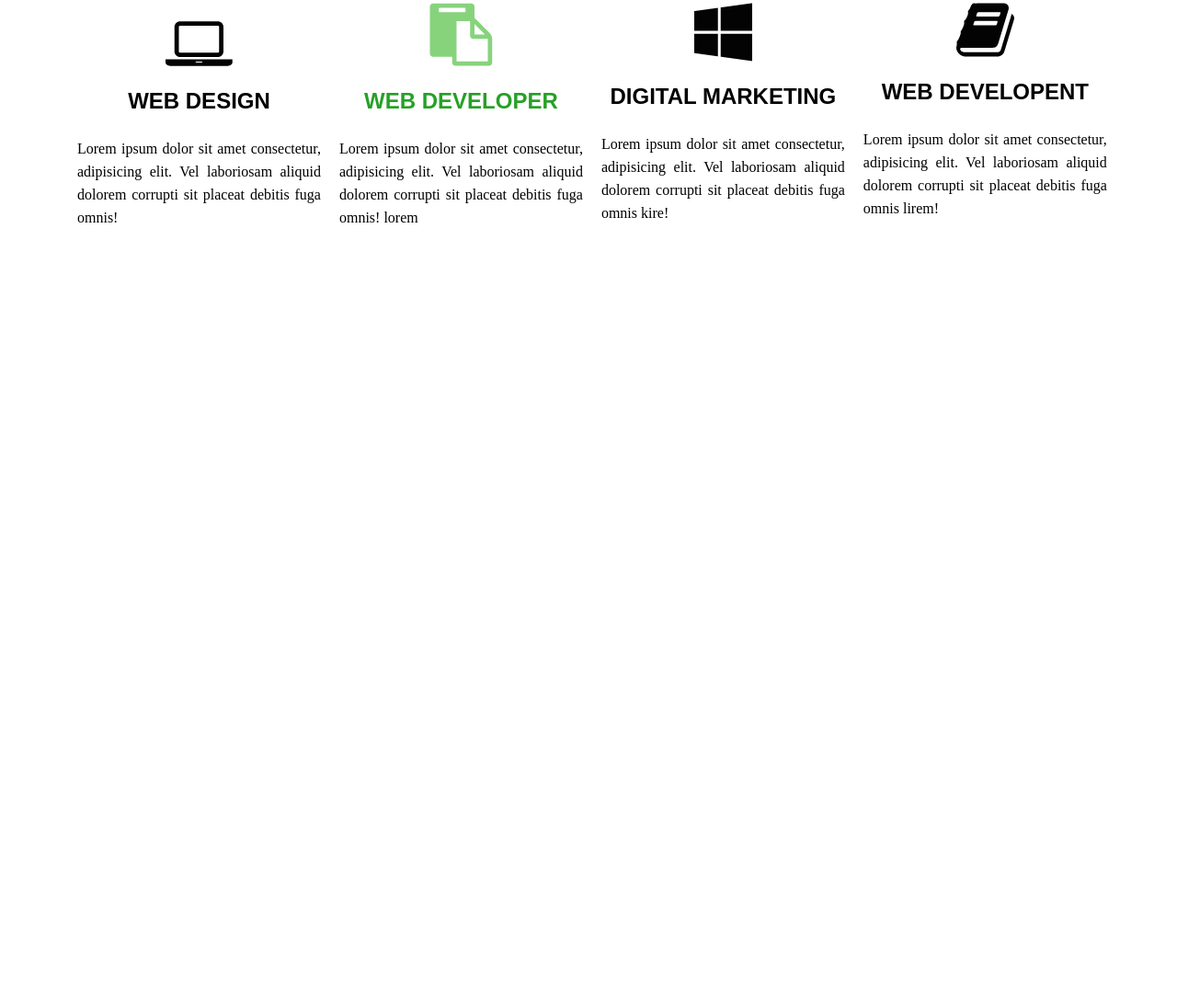
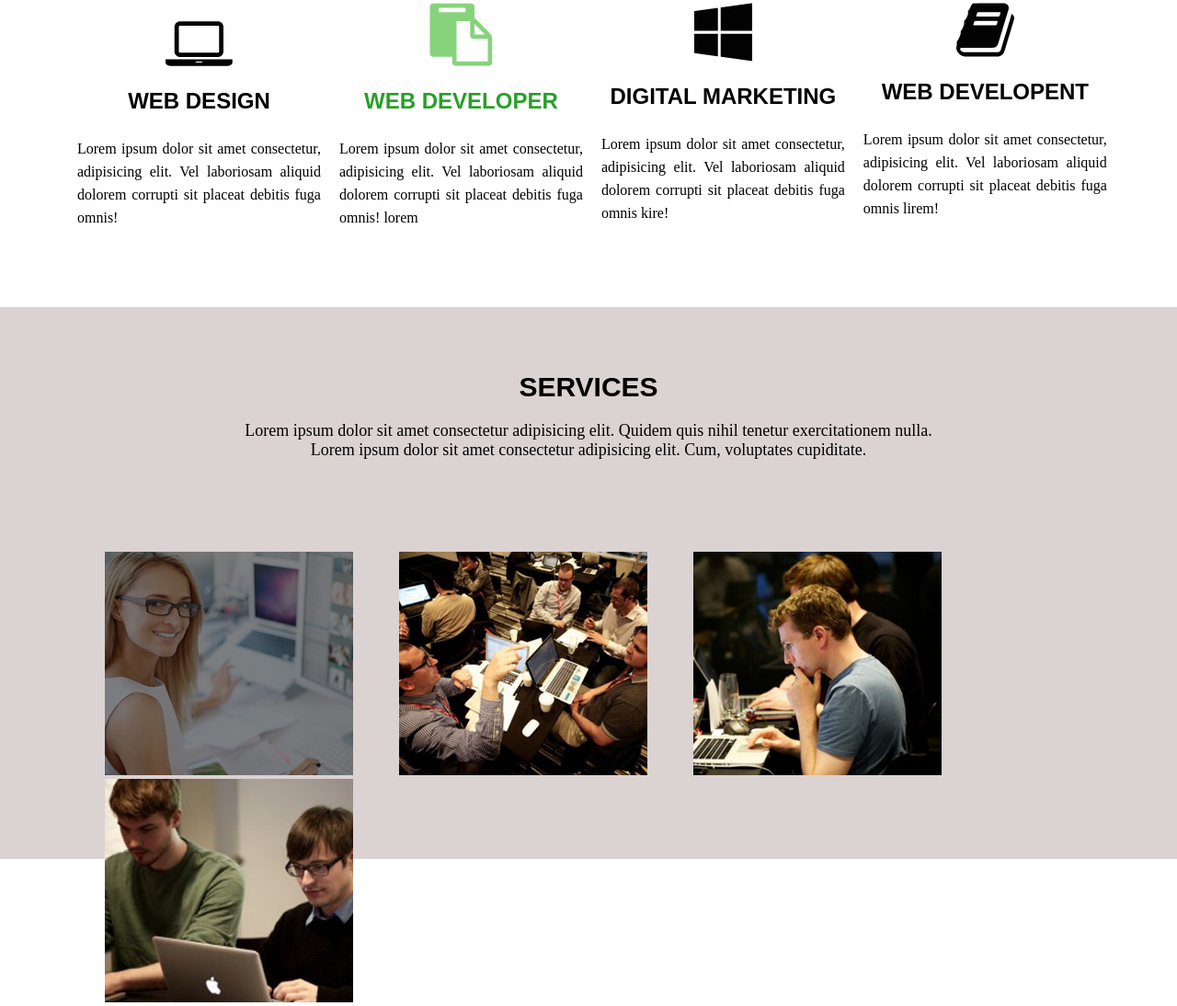
Before and after one commit to shivamEr/Web-Design-Project, a plain HTML site: page index.html in a window 1280 px wide. Shown: the part 996-2090 px from the top of the page at 92% size. Before the commit the page ends 1330 px from the top, so only its background shows below. Drawn offline with Linux system fonts and the light colour scheme.

Commit message:
Row-3 Html and Css is Completed

```diff
--- a/css/style.css
+++ b/css/style.css
@@ -125,3 +125,39 @@
     padding-top: 20px;
 }
 /* Row-2 End */
+
+/* Row-3 Start */
+.row-3{
+    width: 100%;
+    height: 600px;
+    background-color:rgb(219, 210, 210);
+}
+.service-setion{
+    width: 90%;
+    height: 100%;
+    margin: 0 auto;
+}
+.service-title{
+    text-align: center;
+}
+.service-title h1{
+    padding-top: 70px;
+    font-family: Arial, Helvetica, sans-serif;
+    font-size: 30px;
+}
+.service-title p{
+    padding-top: 20px;
+    font-size: 18px;
+}
+.service-item-all{
+    margin-top: 100px;
+}
+.service-item{
+    float: left;
+    padding-left: 50px;
+
+}
+/* Row-3 End */
+
+/* Row-3 Start */
+/* Row-3 End */
--- a/index.html
+++ b/index.html
@@ -76,6 +76,34 @@
     </section>
     <!-- Row-2 End -->
 
+     <!-- Row-3 Start -->
+     <section class="row-3">
+        <div class="service-setion">
+            <div class="service-title">
+                <h1>SERVICES</h1>
+                <p>Lorem ipsum dolor sit amet consectetur adipisicing elit. Quidem quis nihil tenetur exercitationem nulla. <br>Lorem ipsum dolor sit amet consectetur adipisicing elit. Cum, voluptates cupiditate.</p>
+            </div>
+            <div class="service-item-all">
+                <div class="service-item">
+                    <img src="images/services/services1.jpg" alt="">
+                </div>
+                <div class="service-item">
+                    <img src="images/services/services2.jpg" alt="">
+                </div>
+                <div class="service-item">
+                    <img src="images/services/services3.jpg" alt="">
+                </div>
+                <div class="service-item">
+                    <img src="images/services/services4.jpg" alt="">
+                </div>
+            </div>
+        </div>
+     </section>
+      <!-- Row-3 End -->
+
+       <!-- Row-2 End -->
+        <!-- Row-2 End -->
+
 </body>
 
 </html>
```
